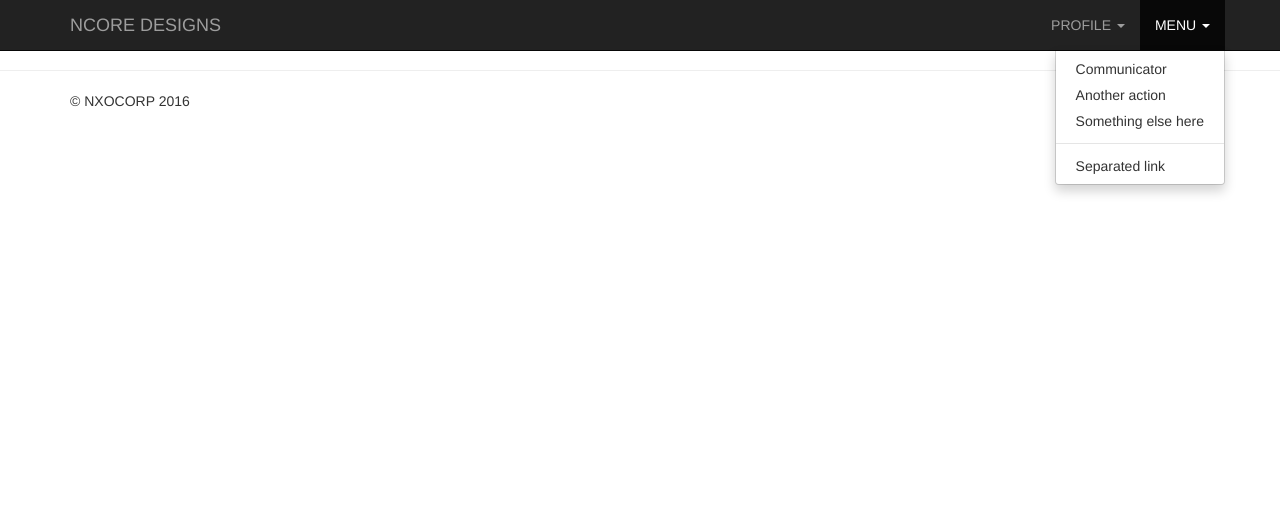
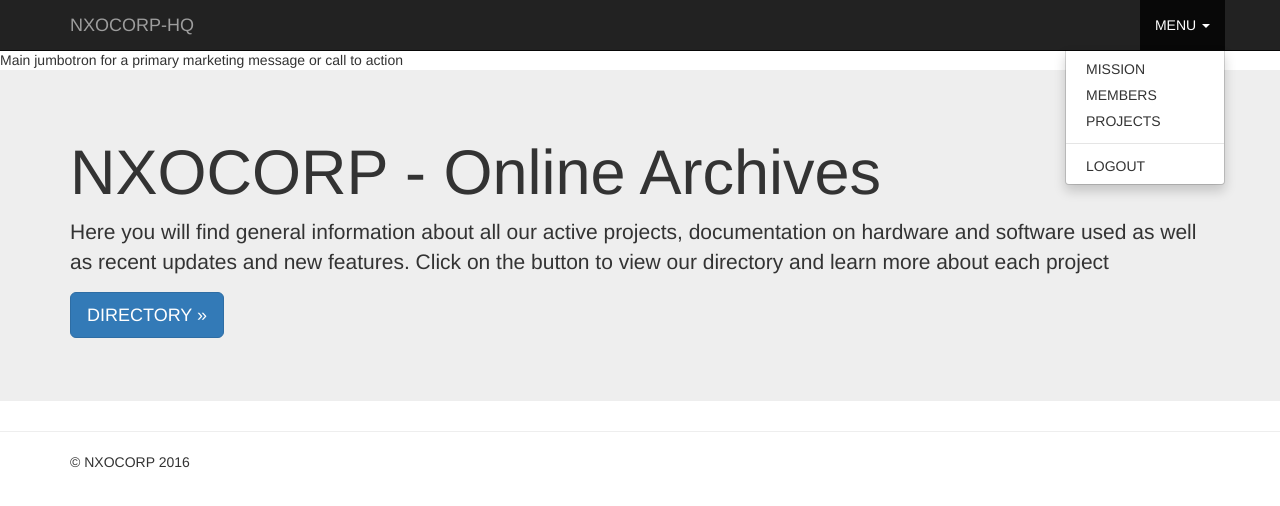
Before and after one commit to nxocorp/nxocorp.github.io, a plain HTML site: page index.html in a window 1280 px wide. Both pictures are taken after a click on the button "MENU". Drawn offline with nearby package versions, Linux system fonts and the light colour scheme.

Commit message:
Update Jumbo

```diff
--- a/index.html
+++ b/index.html
@@ -5,10 +5,10 @@
   <meta charset="utf-8">
   <meta http-equiv="X-UA-Compatible" content="IE=edge">
   <meta name="viewport" content="width=device-width, initial-scale=1">
-  <meta name="description" content="NCORE DESIGN TEAM">
+  <meta name="description" content="NXOCORP - Online Repository">
   <meta name="author" content="NXOCORP">
 
-  <title>NXOCORP - Online Directory</title>
+  <title>NXOCORP - Online Repository</title>
 
   <!-- Bootstrap core CSS -->
   <link href="https://maxcdn.bootstrapcdn.com/bootstrap/3.3.4/css/bootstrap.min.css" rel="stylesheet">
@@ -37,58 +37,43 @@
           <span class="icon-bar"></span>
           <span class="icon-bar"></span>
         </button>
-        <a class="navbar-brand" href="#">NCORE DESIGNS</a>
+        <a class="navbar-brand" href="#">NXOCORP-HQ</a>
       </div>
       <div id="navbar" class="navbar-collapse collapse">
 
         <ul class="nav navbar-nav navbar-right">
           <li class="dropdown">
-            <a href="#" class="dropdown-toggle" data-toggle="dropdown" role="button" aria-expanded="false">PROFILE <span class="caret"></span></a>
+            <a href="#" class="dropdown-toggle" data-toggle="dropdown" role="button" aria-expanded="false">MENU <span class="caret"></span></a>
             <ul class="dropdown-menu" role="menu">
-              <li><a href="#">Action</a>
+              <li><a href="#">MISSION</a>
               </li>
-              <li><a href="#">Another action</a>
+              <li><a href="#">MEMBERS</a>
               </li>
-              <li><a href="#">Something else here</a>
+              <li><a href="#">PROJECTS</a>
               </li>
               <li class="divider"></li>
-              <li><a href="#">Separated link</a>
-              </li>
-            </ul>
-          </li>
-          <li class="dropdown">
-            <a href="#" class="dropdown-toggle" data-toggle="dropdown" role="button" aria-expanded="false">MENU <span class="caret"></span></a>
-            <ul class="dropdown-menu" role="menu">
-              <li><a href="./communicator.html">Communicator</a>
-              </li>
-              <li><a href="#">Another action</a>
-              </li>
-              <li><a href="#">Something else here</a>
-              </li>
-              <li class="divider"></li>
-              <li><a href="#">Separated link</a>
+              <li><a href="#">LOGOUT</a>
               </li>
             </ul>
           </li>
         </ul>
-
 
       </div>
       <!--/.navbar-collapse -->
     </div>
   </nav>
 
-  <!-- Main jumbotron for a primary marketing message or call to action -->
-  <!--<div class="jumbotron">-->
-  <!--  <div class="container">-->
-  <!--    <h1>NCORE DESIGN Team Archives!</h1>-->
-  <!--    <p> Here you will find information about all our active projects, documentation -->
-  <!--        on our hardware and software projects as well as recent updates and new features. -->
-  <!--        Click on the button to view our directory and learn more about each project</p>-->
-  <!--    <p><a class="btn btn-primary btn-lg" href="#" role="button">DIRECTORY &raquo;</a>-->
-  <!--    </p>-->
-  <!--  </div>-->
-  <!--</div>-->
+   Main jumbotron for a primary marketing message or call to action
+  <div class="jumbotron">
+    <div class="container">
+      <h1>NXOCORP - Online Archives</h1>
+      <p> Here you will find general information about all our active projects, documentation
+          on hardware and software used as well as recent updates and new features.
+          Click on the button to view our directory and learn more about each project</p>
+      <p><a class="btn btn-primary btn-lg" href="#" role="button">DIRECTORY &raquo;</a>
+      </p>
+    </div>
+  </div>
 
   <!--<div class="container">-->
     <!-- Example row of columns -->
```
